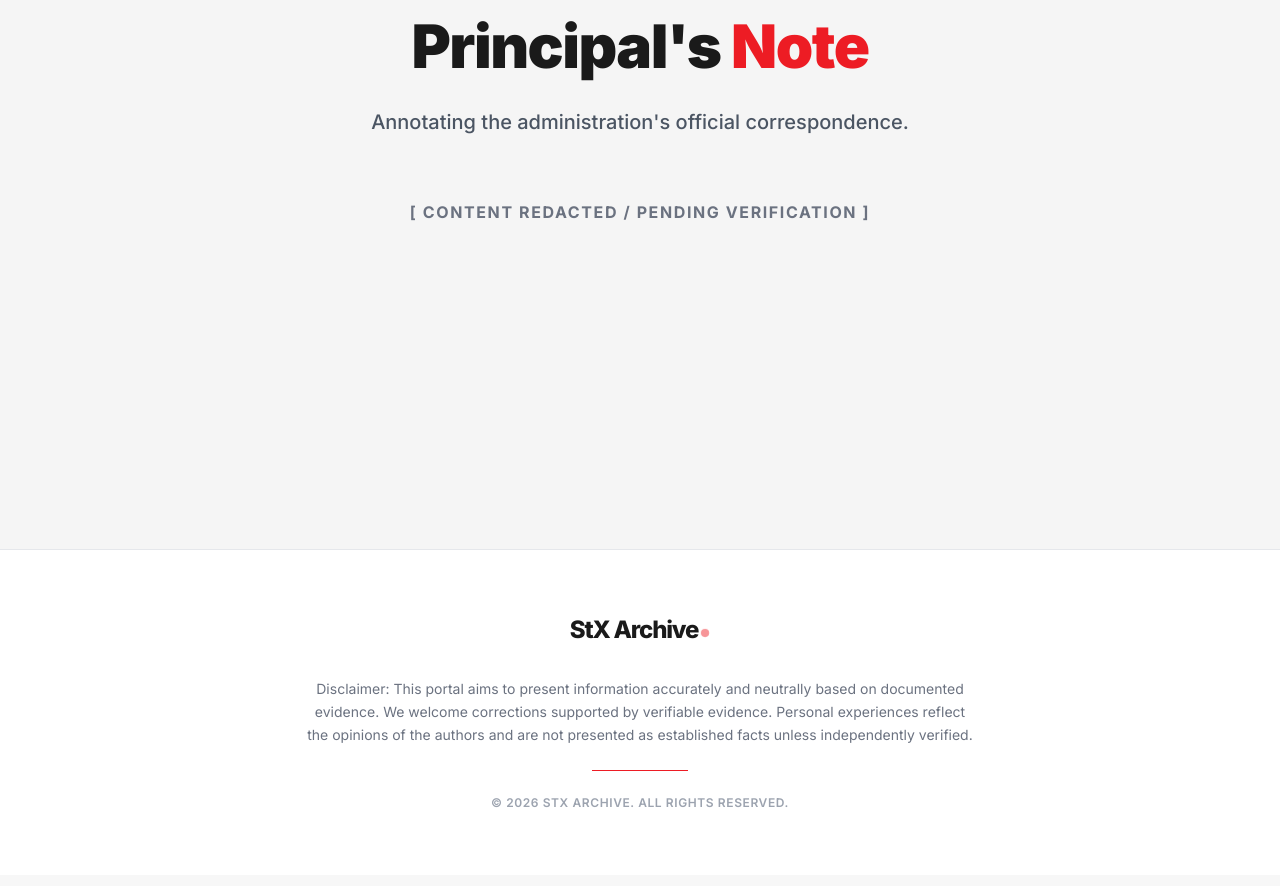
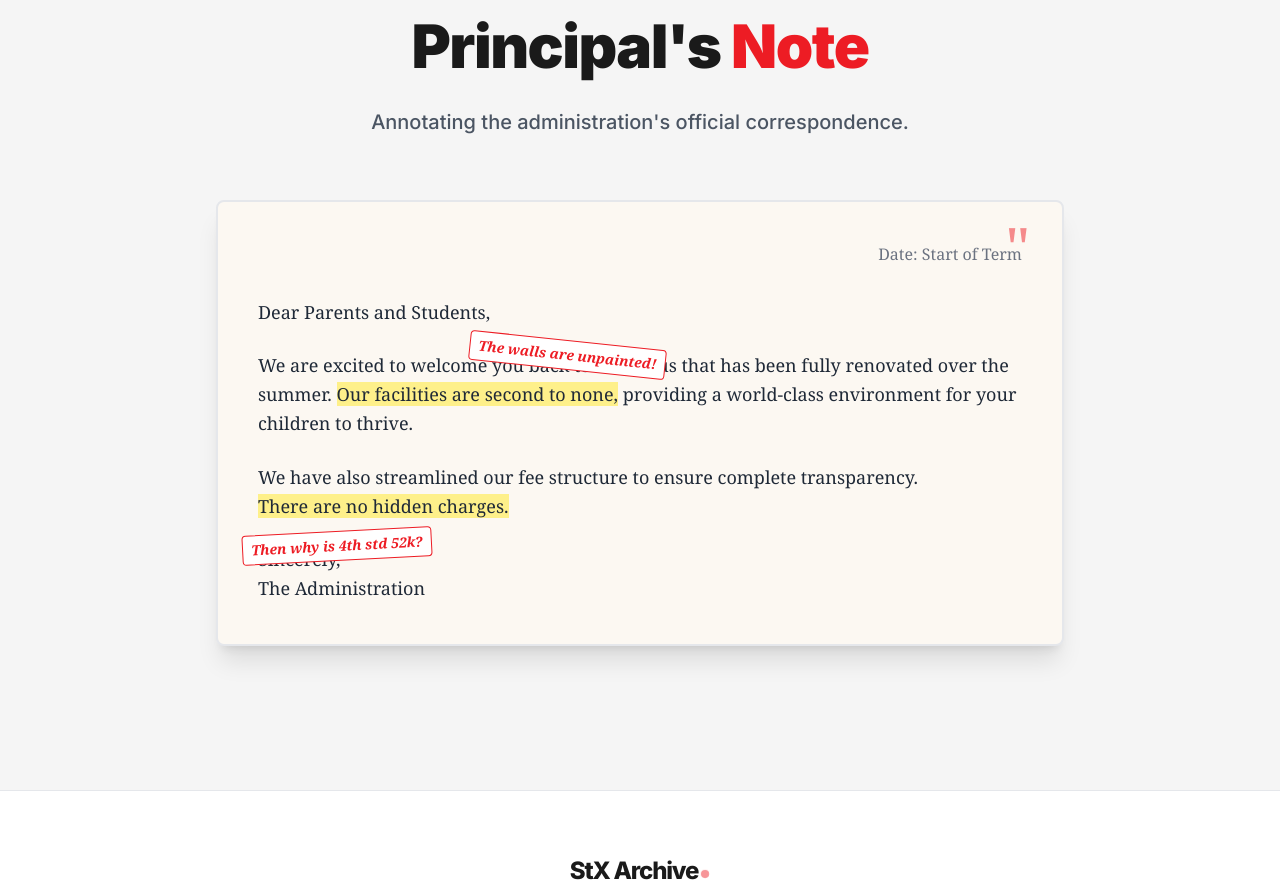
Before and after one commit to stxarchives/StX-Archives, a Flask app: page /principals-note in a window 1280 px wide. Shown: the part 251-1137 px from the top of the page. Before the commit the page ends 1058 px from the top, so only its background shows below. Run offline with Flask 3, Linux system fonts and the light colour scheme; some libraries are stand-ins or nearby versions.

Commit message:
Revert Principal's Note to original static version

```diff
--- a/templates/principals_note.html
+++ b/templates/principals_note.html
@@ -8,6 +8,26 @@
 </div>
 
 <div class="max-w-4xl mx-auto mb-20 px-6">
-    {{ content | safe }}
+    <div class="bg-[#fcf8f2] dark:bg-[#1a1816] p-10 rounded-lg shadow-xl border-2 border-gray-200 dark:border-[#2a2826] relative">
+        <div class="absolute top-4 right-8 text-airred/50 text-6xl font-serif">"</div>
+        <p class="text-right text-gray-500 mb-8 font-serif">Date: Start of Term</p>
+        <p class="text-lg text-gray-800 dark:text-gray-200 font-serif leading-relaxed mb-6">Dear Parents and Students,</p>
+        <p class="text-lg text-gray-800 dark:text-gray-200 font-serif leading-relaxed mb-6">
+            We are excited to welcome you back to a campus that has been fully renovated over the summer.
+            <span class="relative inline-block">
+                <span class="bg-yellow-200 dark:bg-yellow-900/30">Our facilities are second to none,</span>
+                <span class="absolute -top-10 -right-12 text-airred font-black text-sm italic transform rotate-6 border border-airred px-2 py-1 rounded bg-white dark:bg-airblack">The walls are unpainted!</span>
+            </span>
+            providing a world-class environment for your children to thrive.
+        </p>
+        <p class="text-lg text-gray-800 dark:text-gray-200 font-serif leading-relaxed mb-6">
+            We have also streamlined our fee structure to ensure complete transparency.
+            <span class="relative inline-block">
+                <span class="bg-yellow-200 dark:bg-yellow-900/30">There are no hidden charges.</span>
+                <span class="absolute -bottom-10 -left-4 text-airred font-black text-sm italic transform -rotate-3 border border-airred px-2 py-1 rounded bg-white dark:bg-airblack">Then why is 4th std 52k?</span>
+            </span>
+        </p>
+        <p class="text-lg text-gray-800 dark:text-gray-200 font-serif leading-relaxed">Sincerely,<br/>The Administration</p>
+    </div>
 </div>
 {% endblock %}
```
Also changed, not shown: templates/admin.html (+3 -5 lines).
